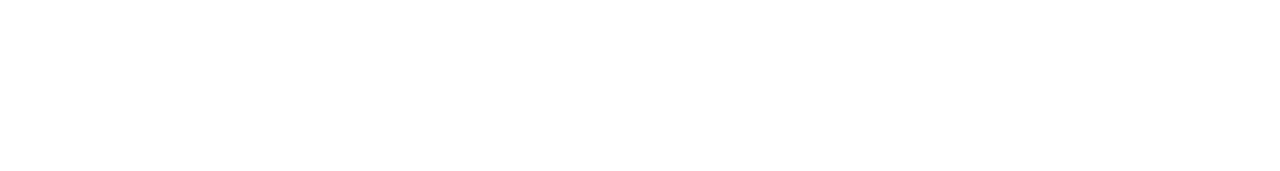
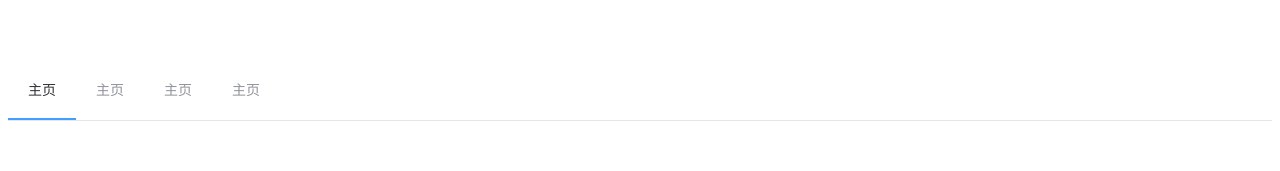
Before and after one commit to JerryLiang96/blog_site, a Vue app in the folder front_end/: page /blog_list in a window 1280 px wide. Shown: the top 171 px of the page. Built offline with nearby package versions, Linux system fonts and the light colour scheme.

Commit message:
调整项目结构

```diff
--- a/front_end/src/App.vue
+++ b/front_end/src/App.vue
@@ -1,6 +1,7 @@
 <template>
   <div id="app">
-    <router-view />
+    <router-view>
+    </router-view>
   </div>
 </template>
 
--- a/front_end/src/components/Home.vue
+++ b/front_end/src/apps/base/page/Home.vue
@@ -3,6 +3,7 @@
     前端首页
   </div>
 </template>
+
 <script>
 export default {
   name: 'Home',
--- /dev/null
+++ b/front_end/src/apps/blog/page/BlogList.vue
@@ -0,0 +1,31 @@
+<template>
+  <el-menu
+    :default-active="activeIndex"
+    class="el-menu-demo"
+    mode="horizontal"
+    @select="handleSelect"
+  >
+    <el-menu-item index="1">主页</el-menu-item>
+    <el-menu-item index="2">主页</el-menu-item>
+    <el-menu-item index="3">主页</el-menu-item>
+    <el-menu-item index="4">主页</el-menu-item>
+  </el-menu>
+</template>
+
+<script>
+export default {
+  data () {
+    return {
+      activeIndex: '1'
+    }
+  },
+  methods: {
+    handleSelect (key, keyPath) {
+      console.log(key, keyPath)
+    }
+  }
+}
+</script>
+
+<style scoped>
+</style>
--- a/front_end/src/main.js
+++ b/front_end/src/main.js
@@ -3,9 +3,10 @@
 import Vue from 'vue'
 import App from './App'
 import router from './router/index'
-import ElementUI from 'element-ui'
 import settings from '../settings'
 import 'element-ui/lib/theme-chalk/index.css'
+import ElementUI from 'element-ui'
+
 // 自定义全局配置
 Vue.prototype.$settings = settings
 
--- a/front_end/src/router/index.js
+++ b/front_end/src/router/index.js
@@ -1,6 +1,7 @@
 import Vue from 'vue'
 import Router from 'vue-router'
-import Home from '@/components/Home'
+import Home from '@/apps/base/page/Home'
+import BlogList from '@/apps/blog/page/BlogList'
 
 Vue.use(Router)
 
@@ -16,6 +17,11 @@
       path: '/home',
       name: 'Home',
       component: Home
+    },
+    {
+      path: '/blog_list',
+      name: 'BlogList',
+      component: BlogList
     }
   ]
 })
```
